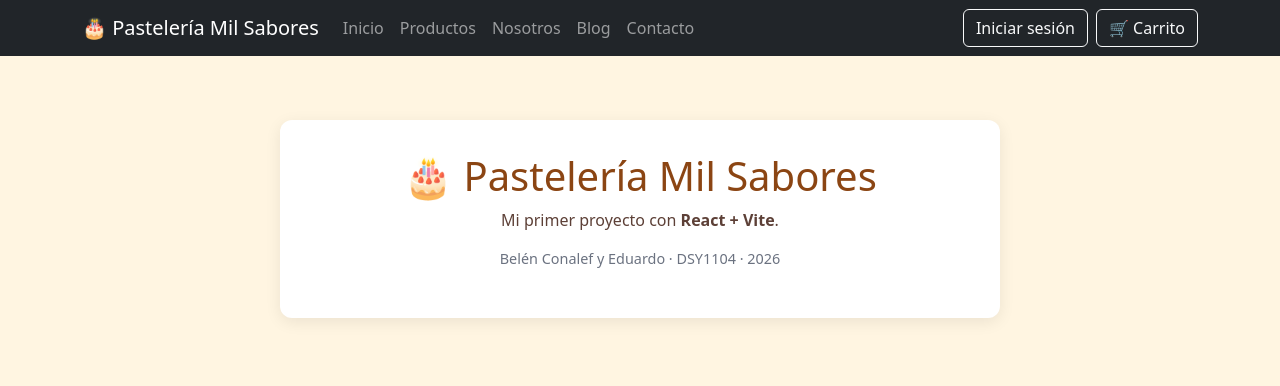
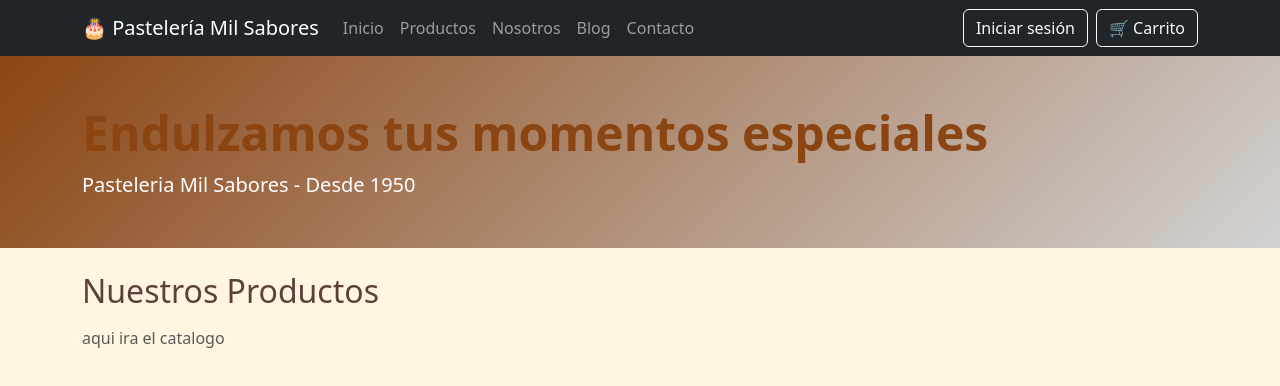
Before and after one commit to Belenxdk/Pasteleria, a React (Vite) app in the folder tienda-react/: page / in a window 1280 px wide. Shown: the top 386 px of the page. Built offline with nearby package versions, Linux system fonts and the light colour scheme.

Commit message:
Agrga Portada y PiePagina

```diff
--- a/tienda-react/src/App.jsx
+++ b/tienda-react/src/App.jsx
@@ -1,23 +1,20 @@
+import { Container} from 'react-bootstrap'
 import Encabezado from './components/Encabezado.jsx'
+import Portada from './components/Portada.jsx'
+import PiePagina from './components/PiePagina.jsx'
 
 function App() {
-  const tienda = 'Pastelería Mil Sabores'
-  const equipo = 'Belén Conalef y Eduardo'
-  const anio = 2026
-
   return (
     <>
-      <Encabezado />
-      <main className="contenedor">
-        <h1>🎂 {tienda}</h1>
-        <p>
-          Mi primer proyecto con <strong>React + Vite</strong>.
-        </p>
-        <p className="pie">
-          {equipo} · DSY1104 · {anio}
-        </p>
-      </main>
+      <Encabezado/>
+      <Portada/>
+      <Container as= 'main' id='productos'>
+        <h2 className='mb-3'>Nuestros Productos</h2>
+        <p className='text-muted'> aqui ira el catalogo</p>
+      </Container>
+
     </>
+
   )
 }
 
--- /dev/null
+++ b/tienda-react/src/components/PiePagina.jsx
@@ -0,0 +1,17 @@
+import {Container} from 'react-bootstrap'
+
+function PiePagina(){
+    return(
+        <footer id="contacto" className="bg-dark text-white-50 py-4 mt-5">
+            <Container className="mb-1">
+                <p className="mb-1">
+                    Pasteleria Mil Sabores * Av. Siempre viva 123, Santiago * Contacto@milsabores.cl
+                </p>
+
+            </Container>
+        </footer>
+    )
+
+}
+
+export default PiePagina
--- /dev/null
+++ b/tienda-react/src/components/Portada.jsx
@@ -0,0 +1,15 @@
+import {Container} from 'react-bootstrap'
+function Portada (){
+    return (
+        <header id = 'Inicio' className='portada py-5 mb-4'>
+            <Container>
+                <h1 className='display-5 fw-bold'>Endulzamos tus momentos especiales</h1>
+                <p className='lead mb-0'>
+                    Pasteleria Mil Sabores - Desde 1950
+                </p>
+            </Container>
+        </header>
+    )
+}
+
+export default Portada
--- a/tienda-react/src/index.css
+++ b/tienda-react/src/index.css
@@ -23,3 +23,8 @@ h1 {
   color: #6b7280;
   font-size: 0.9rem;
 }
+
+.portada{
+  background: linear-gradient(135deg, #8b4513, #d2d2d2);
+  color: #fff;
+}
```
